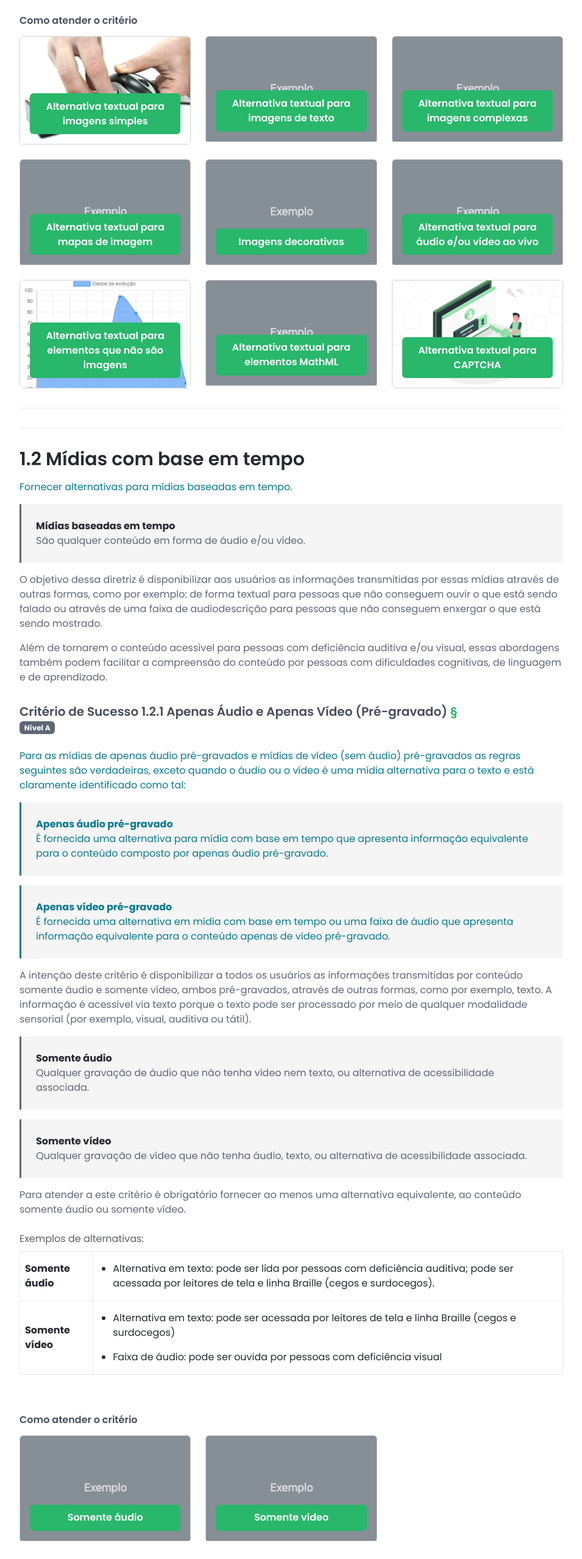
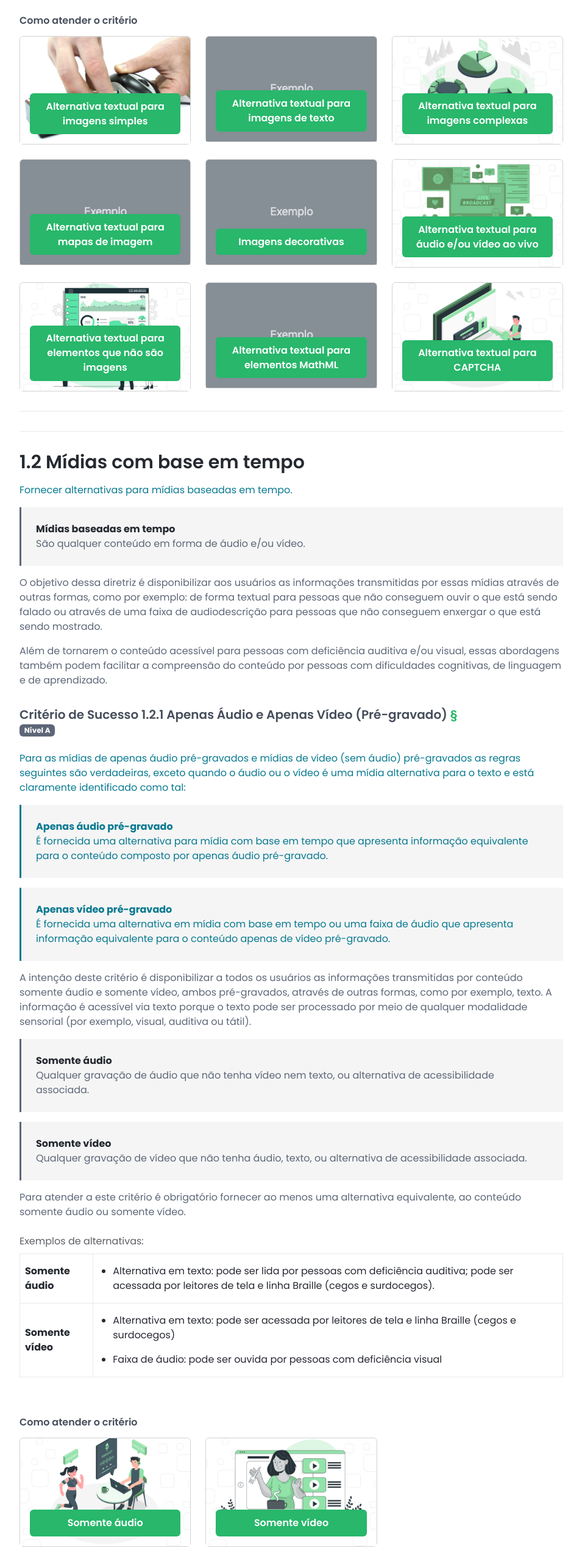
Before and after one commit to CTA-IFRS/MBA-W-Examples, a plain HTML site: page manual.html in a window 1280 px wide. Shown: the part 2233-4790 px from the top of the page at 61% size, without its empty margins (312-1267 px from the left). Drawn offline with nearby package versions, Linux system fonts and the light colour scheme; files that its build step writes are made by us from their sources.

Commit message:
imagens capa exemplos

```diff
--- a/manual.html
+++ b/manual.html
@@ -187,7 +187,7 @@
 								</div>
 								<div class="col">
 									<div class="card text-center">
-									<img src="assets/images/exemplo.png" class="card-img-top" alt="Exemplo">
+									<img src="assets/images/exemplo-imagens-complexas.png" class="card-img-top" alt="Exemplo">
 									<div class="card-img-overlay d-flex flex-column">
 										<a class="btn btn-primary mt-auto" href="tecnica03.html">Alternativa textual para imagens complexas</a>
 									</div>
@@ -211,7 +211,7 @@
 								</div>
 								<div class="col">
 									<div class="card text-center">
-									  <img src="assets/images/exemplo.png" class="card-img-top" alt="Exemplo">
+									  <img src="assets/images/exemplo-ao-vivo.png" class="card-img-top" alt="Exemplo">
 									  <div class="card-img-overlay d-flex flex-column">
 										  <a class="btn btn-primary mt-auto" href="tecnica06.html">Alternativa textual para áudio e/ou vídeo ao vivo</a>
 									  </div>
@@ -219,7 +219,7 @@
 								</div>
 								<div class="col">
 									<div class="card text-center">
-										<img src="assets/images/exemplo-painel.png" class="card-img-top" alt="Exemplo">
+										<img src="assets/images/exemplo-nao-imagem.png" class="card-img-top" alt="Exemplo">
 										<div class="card-img-overlay d-flex flex-column">
 											<a class="btn btn-primary mt-auto" href="tecnica07.html">Alternativa textual para elementos que não são imagens</a>
 										</div>
@@ -314,7 +314,7 @@
 							<div class="row row-cols-1 row-cols-md-3 g-4">
 								<div class="col">
 								  <div class="card text-center">
-									<img src="assets/images/exemplo.png" class="card-img-top" alt="Exemplo">
+									<img src="assets/images/exemplo-somente-audio.png" class="card-img-top" alt="Exemplo">
 									<div class="card-img-overlay d-flex flex-column">
 									  <a class="btn btn-primary mt-auto" href="tecnica10.html">Somente áudio</a>
 									</div>
@@ -322,7 +322,7 @@
 								</div>
 								<div class="col">
 									<div class="card text-center">
-										<img src="assets/images/exemplo.png" class="card-img-top" alt="Exemplo">
+										<img src="assets/images/exemplo-somente-video.png" class="card-img-top" alt="Exemplo">
 									  <div class="card-img-overlay d-flex flex-column">
 										<a class="btn btn-primary mt-auto" href="tecnica11.html">Somente vídeo</a>
 									  </div>
```
Also changed, not shown: tecnica10.html (+1 -1 lines), tecnica11.html (+1 -1 lines), assets/images/exemplo-ao-vivo.png (added), assets/images/exemplo-imagens-complexas.png (added), assets/images/exemplo-nao-imagem.png (added), assets/images/exemplo-somente-audio.png (added), assets/images/exemplo-somente-video.png (added).
